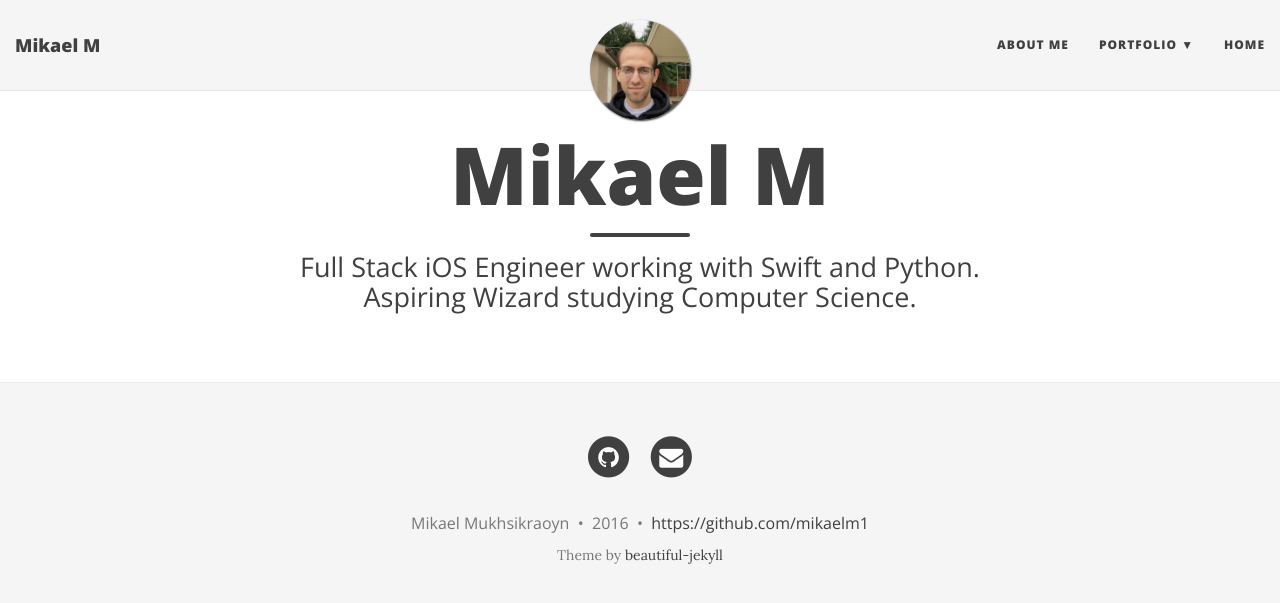
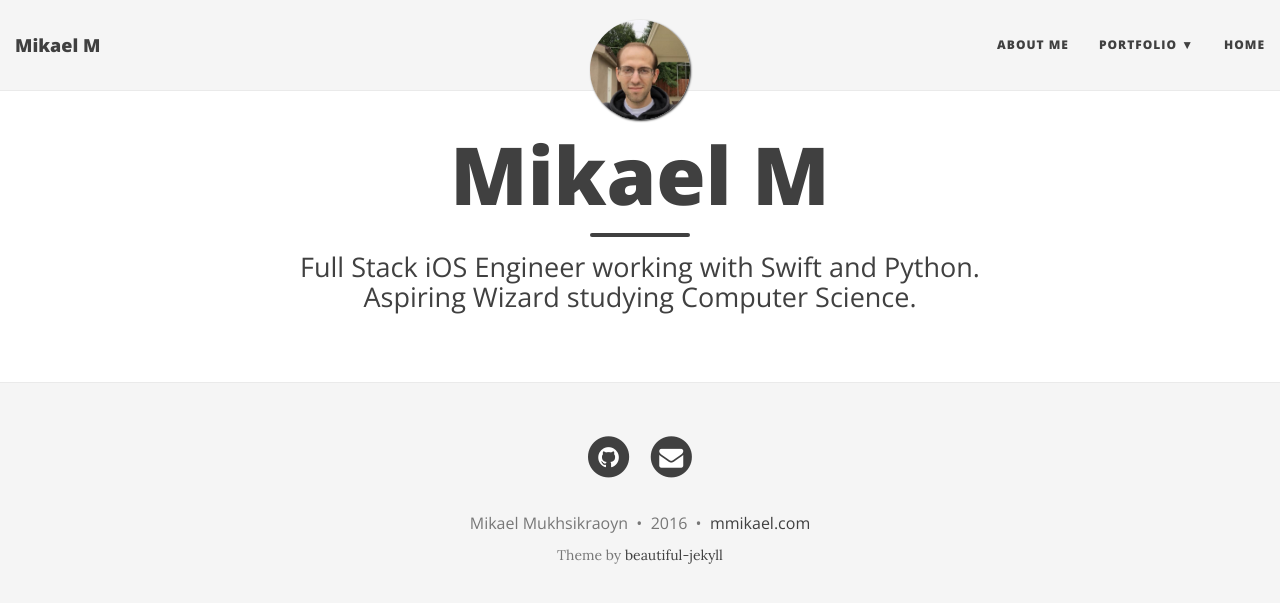
Before and after one commit to mikaelm1/mikaelm1.github.io, a Jekyll site: the page built from index.html, in a window 1280 px wide. Shown: the top 603 px of the page. Built offline with Jekyll 4.4.1, drawn with Linux system fonts in a browser that asks for light colours; nearby versions of some CDN libraries; the list of posts is cut into pages by our own code.

```diff
--- /dev/null
+++ b/CNAME
@@ -0,0 +1 @@
+mmikaelm.com
--- a/_config.yml
+++ b/_config.yml
@@ -80,7 +80,7 @@ share-links-active:
 
 # How to display the link to the website in the footer
 # Remove this if you don't want a link in the footer
-url-pretty: "https://github.com/mikaelm1"  # eg. "deanattali.com/beautiful-jekyll"
+url-pretty: "mmikael.com"  # eg. "deanattali.com/beautiful-jekyll"
 
 # --- Misc --- #
 # Fill in your Disqus shortname (NOT the userid) if you want to support Disqus comments
```
